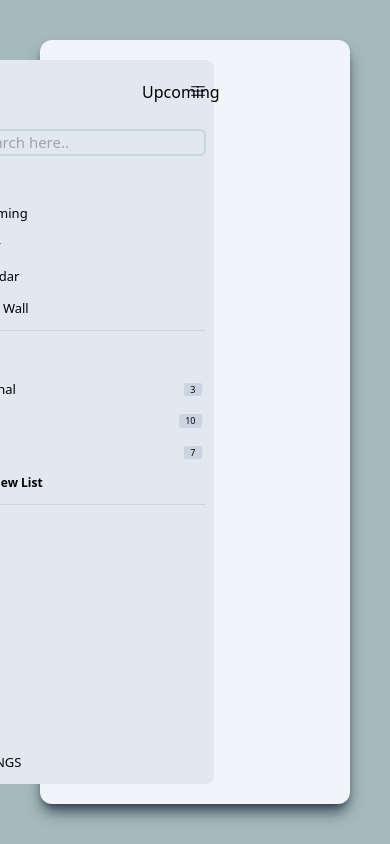
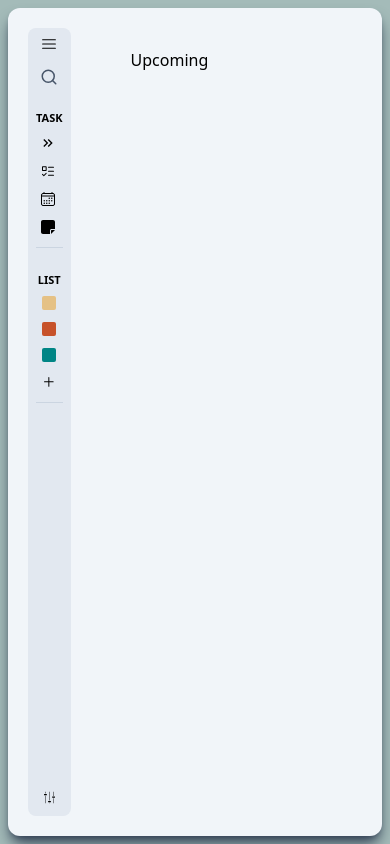
Before and after one commit to SeekerO/ToDo-List, a React (Create React App) app: page / in a window 390 px wide. Built offline with nearby package versions, Linux system fonts and the light colour scheme.

Commit message:
comit bulbul

```diff
--- a/src/App.js
+++ b/src/App.js
@@ -2,7 +2,7 @@ import Side from "./sidebar/Side";
 import Main from "./main/Main";
 function App() {
   return (
-    <div className="h-screen w-screen bg-[#a4bbb9] p-10">
+    <div className="h-screen w-screen bg-[#a4bbb9] md:p-10 p-2">
       <div className="flex h-full w-full bg-slate-100 rounded-xl shadow-lg shadow-slate-700">
         <Side />
         <Main />
--- a/src/main/sticky/Addsticky.jsx
+++ b/src/main/sticky/Addsticky.jsx
@@ -1,50 +1,81 @@
-import React from "react";
+import React, { useState } from "react";
 import { RiCloseLargeLine } from "react-icons/ri";
 import { MdSaveAlt } from "react-icons/md";
 import { TailSpin } from "react-loader-spinner";
 
 const Addsticky = ({ setopenAdd, openAdd }) => {
+  const [saveSticky, setsaveSticky] = useState(true);
+  const [inputData, setInputData] = useState();
+  const saveStickyFunction = () => {
+    return setsaveSticky(!saveSticky);
+  };
+
+  const handleInputChange = (event) => {
+    const { name, value } = event.target;
+    setInputData({
+      ...inputData,
+      [name]: value,
+    });
+  };
+
   if (!openAdd) return;
   return (
     <div className="fixed inset-0 backdrop-blur-sm bg-black  bg-opacity-50 flex justify-center items-center">
       <div className="w-[400px] h-[500px] p-4 bg-slate-100 shadow-lg shadow-slate-600 rounded-md">
         <div className="flex gap-4 justify-end">
-          <a className="bg-green-500 px-5 py-1 rounded-md ButtonTextHover ">
+          <a
+            onClick={() => saveStickyFunction()}
+            className="bg-green-500 px-5 py-1 rounded-md ButtonTextHover "
+          >
             <MdSaveAlt />
           </a>
           <a
-            onClick={() => setopenAdd(!openAdd)}
+            onClick={() => setopenAdd(!openAdd) || setsaveSticky(!saveSticky)}
             className="bg-red-500 px-5 py-1 rounded-md ButtonTextHover "
           >
             <RiCloseLargeLine />
           </a>
         </div>
+
+        {saveSticky ? (
           <form className="mt-4 flex flex-col gap-2">
             <input
+              onChange={handleInputChange()}
+              name="title"
               placeholder="Title"
               type="text"
               className="outline-none p-2 rounded-md w-full focus:shadow-md focus:shadow-gray-400 bg-gray-300"
             />
             <input
+              onChange={handleInputChange()}
+              name="date"
               type="date"
               className="outline-none p-2 rounded-md w-full focus:shadow-md focus:shadow-gray-400 bg-gray-300"
             />
             <textarea
+              onChange={handleInputChange()}
+              name="note"
               placeholder="Note Here.."
               rows={13}
               className="outline-none p-2 rounded-md w-full focus:shadow-md focus:shadow-gray-400 bg-gray-300 resize-none"
             />
+            {console.log(inputData)}
           </form>
+        ) : (
+          <div className="h-full w-full flex flex-col items-center justify-center gap-y-4">
             <TailSpin
               visible={true}
               height="80"
               width="80"
-          color="#4fa94d"
+              color="#70a5d5"
               ariaLabel="tail-spin-loading"
               radius="1"
               wrapperStyle={{}}
               wrapperClass=""
             />
+            <span>Saving please wait..</span>
+          </div>
+        )}
       </div>
     </div>
   );
--- a/src/sidebar/Side.jsx
+++ b/src/sidebar/Side.jsx
@@ -2,12 +2,10 @@ import React, { useState } from "react";
 import Menubar from "./menu/Menubar";
 
 const Side = () => {
-  const [openMenu, setopenMenu] = useState(true);
+  const [openMenu, setopenMenu] = useState(false);
   return (
     <sidebar
-      className={` h-[100%] gap-y-10 flex flex-col items-center relative p-5 ${
-        openMenu && "w-[20%] duration-300"
-      }`}
+      className={` h-[100%]gap-y-10 flex flex-col items-center relative p-5 `}
     >
       <Menubar openMenu={openMenu} setopenMenu={setopenMenu} />
     </sidebar>
--- a/src/sidebar/menu/Menubar.jsx
+++ b/src/sidebar/menu/Menubar.jsx
@@ -31,7 +31,7 @@ const Menubar = ({ openMenu, setopenMenu }) => {
       </div>
 
       {/* MENU */}
-      <div className="h-full w-full mt-4 space-y-2 flex flex-col">
+      <div className="h-[100%] w-full mt-4 space-y-2 flex flex-col overflow-x-auto">
         <Search openMenu={openMenu} setopenMenu={setopenMenu} />
         <Taskmenu openMenu={openMenu} />
         <div className="w-full h-[1px] bg-slate-300" />
```
Lines whose indentation alone changed are shown as unchanged.
